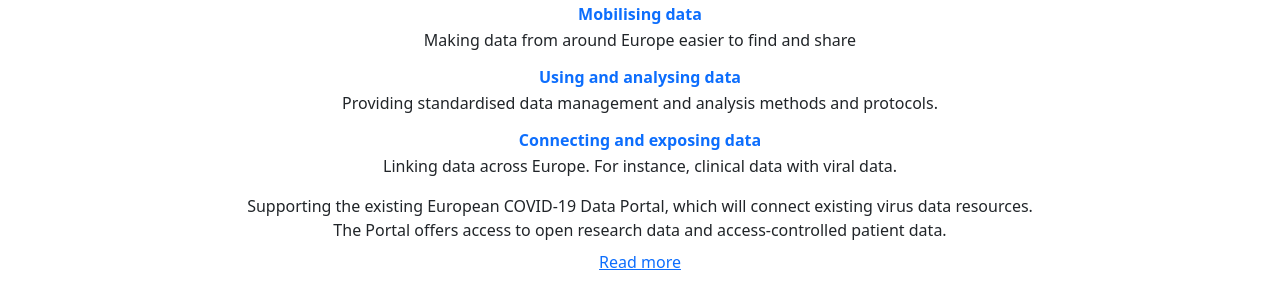
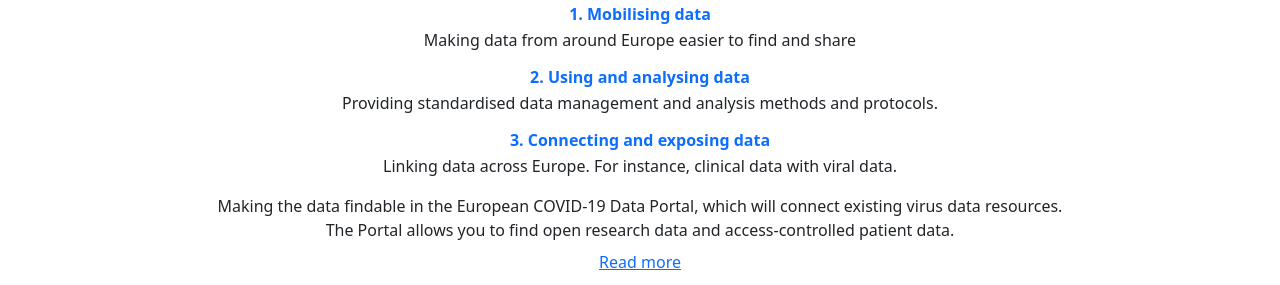
Before and after one commit to elixir-europe/by-covid-website, a Gatsby site: page / in a window 1280 px wide. Shown: the part 368-653 px from the top of the page. Built offline with nearby package versions, Linux system fonts and the light colour scheme; Gatsby itself is replaced by a stand-in of ours.

Commit message:
Refactoring some CSS and add halo to Portal circle on the home page

```diff
--- a/src/pages/index.mdx
+++ b/src/pages/index.mdx
@@ -69,26 +69,26 @@
 
 <div class="what-doing-boxes">
   <div class="box box1 bg-white text-body">
-    <h3 class="fs-6 fw-bold mb-1 text-primary">Mobilising data</h3>
+    <h3 class="fs-6 fw-bold mb-1 text-primary">1. Mobilising data</h3>
     <p>Making data from around Europe easier to find and share</p>
   </div>
   <div class="box box2 bg-white text-body">
-    <h3 class="fs-6 fw-bold mb-1 text-primary">Using and analysing data</h3>
+    <h3 class="fs-6 fw-bold mb-1 text-primary">2. Using and analysing data</h3>
     <p>Providing standardised data management and analysis  methods and protocols.</p>
   </div>
   <div class="box box3 bg-white text-body">
-    <h3 class="fs-6 fw-bold mb-1 bg-white text-primary">Connecting and exposing data</h3>
+    <h3 class="fs-6 fw-bold mb-1 bg-white text-primary">3. Connecting and exposing data</h3>
     <p>Linking data across Europe. For instance, clinical data with viral data.</p>
   </div>
 </div>
 
 <div class="halo-container">
 
-<div class="covid-portal bg-white">
+<div class="covid-portal">
 <h2 class="visually-hidden-focusable">COVID-19 Portal</h2>
 
-<p class="mb-0">Supporting the existing European COVID-19 Data Portal, which will connect existing virus data resources.</p>
-<p class="mb-0">The Portal offers access to open research data and access-controlled patient data.</p>
+<p class="mb-0">Making the data findable in the European COVID-19 Data Portal, which will connect existing virus data resources.</p>
+<p class="mb-0">The Portal allows you to find open research data and access-controlled patient data.</p>
 <p class="mb-0 mt-2"><a href="https://covid-19.com">Read more</a></p>
 
 </div>
--- a/src/styles.scss
+++ b/src/styles.scss
@@ -511,6 +511,7 @@
   .bg-semi-opaque {
     padding: 4rem 0 3em;
     width: 100%;
+    position: relative;
     h2 {
       margin-top: 0;
       padding: 1rem 0 0;
@@ -518,6 +519,20 @@
     p {
       padding: 0 1rem;
     }
+    // &:before {
+    //   content: "";
+    //   position: absolute;
+    //   top: 0;
+    //   left: 0;
+    //   width: 100%;
+    //   height: 100%;
+    //   opacity: .3;
+    //   z-index: -1;
+    //   background-image: url("./images/halo-bw.svg");
+    //   background-position: center 50%;
+    //   background-size: auto 90%;
+    //   background-repeat: no-repeat;
+    // }
   }
   .what-doing-boxes {
     position: relative;
@@ -558,18 +573,23 @@
     background: rgba(250,250,250,.8);
     color: black;
   }
-  background-image: url("./images/lines-down4.svg");
+  background-image: url("./images/lines-down.svg");
   background-position: center top;
   background-size: auto 120%;
   background-repeat: no-repeat;
 }
 
 .halo-container {
+  position: relative;
   background: url("./images/halo.svg") no-repeat 55% 50%;
-  background-size: 100%;
+  background-size: 110%;
   padding: 8rem 0 8rem;
   text-align: center;
   margin-top: 3rem;
+  .covid-portal {
+    box-shadow: 0 0 10px 5px #fff;
+    background: white;
+  }
 }
 
 @media (min-width: 567px) {
```
Also changed, not shown: src/images/halo-bw.svg (added), src/images/home-lines1.svg (deleted), src/images/home-lines2.svg (deleted), src/images/home-lines3.svg (deleted), src/images/home-lines4.svg (deleted), src/images/lines-bg-down.svg (deleted), src/images/lines-bg-down2.svg (deleted), src/images/lines-bg.svg (deleted), src/images/lines-bg2.svg (deleted), src/images/lines-bg3.svg (deleted), src/images/lines-down.svg (renamed from src/images/lines-down4.svg), src/images/lines-down3.svg (deleted), src/images/lines-parallel.svg (added), src/images/spray1.svg (deleted).
